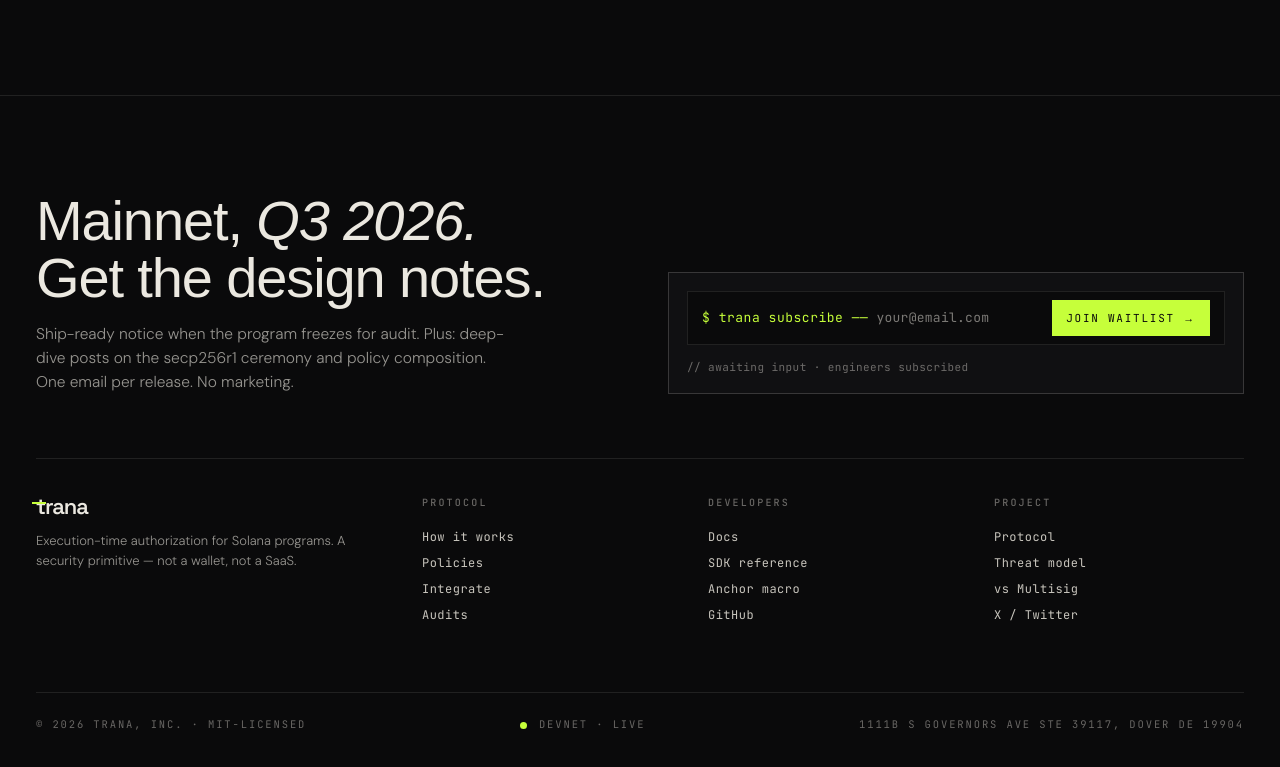
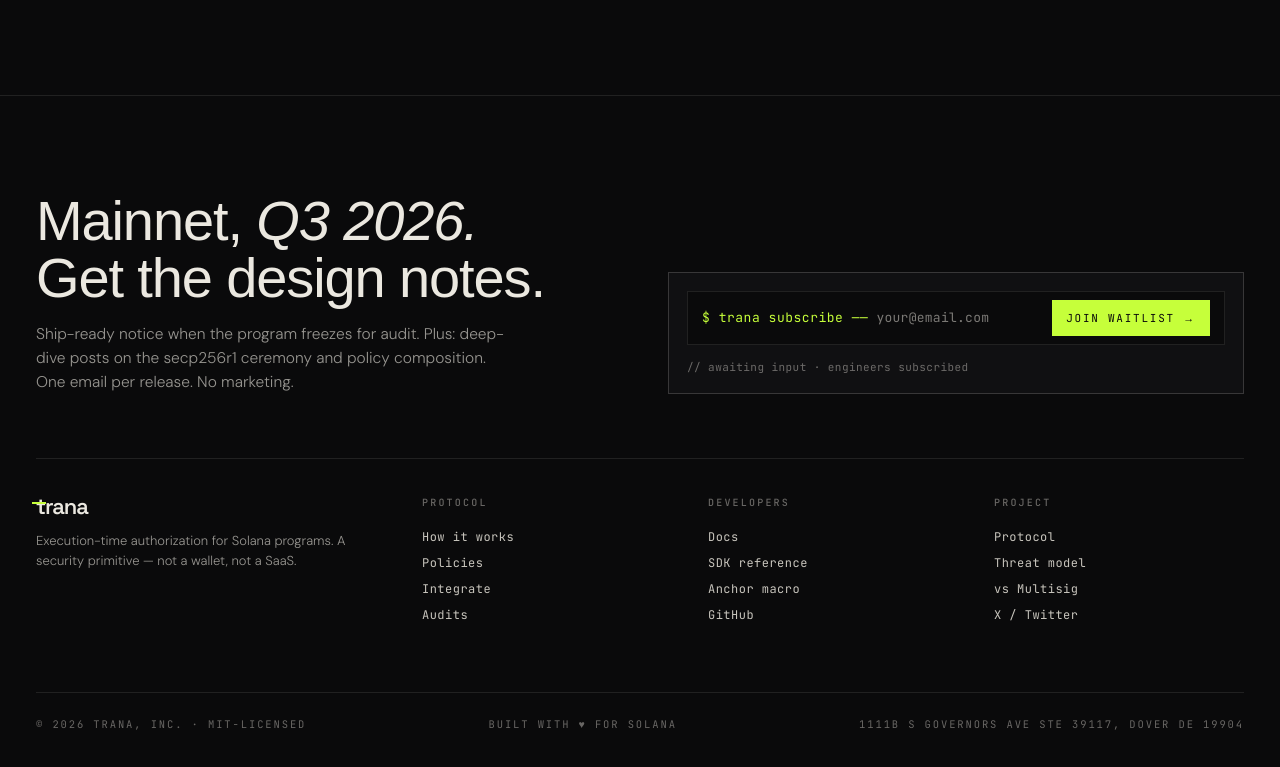
Before and after one commit to beharefe/trana, a Next.js app in the folder apps/landing/: page / in a window 1280 px wide. Shown: the part 5974-6741 px from the top of the page. Built offline with nearby package versions, Linux system fonts and the light colour scheme; no server answers; a web font is replaced by a local one.

Commit message:
fix(landing): replace devnet live indicator with built with heart for solana

```diff
--- a/apps/landing/app/page.tsx
+++ b/apps/landing/app/page.tsx
@@ -117,10 +117,7 @@
           style={{ borderColor: "var(--rule)", color: "var(--bone-4)" }}
         >
           <span>© 2026 TRANA, INC. · MIT-LICENSED</span>
-          <span className="flex items-center gap-3">
-            <span className="relative inline-block w-[7px] h-[7px] rounded-full" style={{ background: "var(--lime)" }} />
-            DEVNET · LIVE
-          </span>
+          <span>BUILT WITH ♥ FOR SOLANA</span>
           <span className="hidden md:inline">1111B S GOVERNORS AVE STE 39117, DOVER DE 19904</span>
         </div>
 
```
